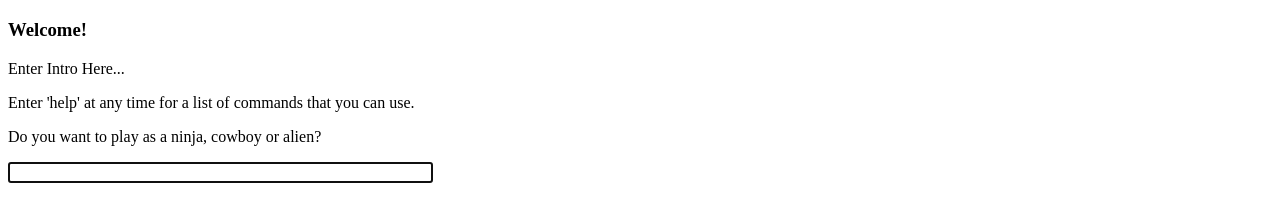
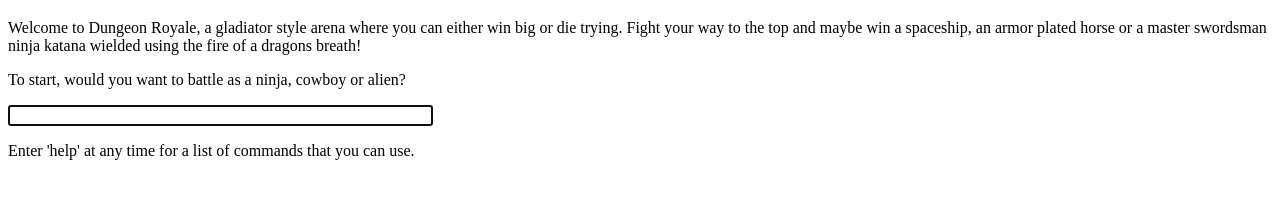
Before and after one commit to Ginkobaloba/RolePG, a plain HTML site: page index.html in a window 1280 px wide. Shown: the part 61-282 px from the top of the page. Drawn offline with Linux system fonts and the light colour scheme.

Commit message:
added playercontainer & enemycontainer but commented out for now

```diff
--- a/index.html
+++ b/index.html
@@ -2,9 +2,9 @@
 <html lang="en">
 <head>
 	<meta charset="utf-8">
-	<!-- <script type="text/javascript" src="scripts/App.js"></script>
+	<script type="text/javascript" src="scripts/App.js"></script>
 	<script type="text/javascript" src="scripts/jquery.js"></script>
-	<link rel="stylesheet" type="text/css" href="scripts/css.css"> -->
+	<link rel="stylesheet" type="text/css" href="scripts/styles.css">
 	<title>devCodeCamp &middot;RPG</title>
 	<script src="app.js"></script>
 	<meta name="description" content="Dungeon Royale RPG">
@@ -12,25 +12,45 @@
 </head>
 
 <body>
+    <h1>Dungeon Royale</h1>
+
+    <div id="container">
+    	<!-- <div id="sidebar"></div> -->
+	    <div id="console">
+	    <p>Welcome to Dungeon Royale, a gladiator style arena where you can either win big or die trying.
+	       Fight your way to the top and maybe win a spaceship, an armor plated horse or a master swordsman ninja katana wielded using the fire of a dragons breath!</p>
+
+	    <p>To start, would you want to battle as a ninja, cowboy or alien?</p>
+
+	    <form onsubmit="return false">
+	   		<input type="text" id="submit" size="50" autofocus="autofocus" style="display:inline-block">
+	    </form>
+
+	    </div>
+
+	    <!-- <p id="message_help">Help &amp; Directions for game</p> -->
 
 
-    <h1>Dungeon Royale</h1>
-    <h3>Welcome!</h3>
-
-    <div id="console">
-    <p>Enter Intro Here...</p>
-    <p>Enter 'help' at any time for a list of commands that you can use.</p>
-    <p>Do you want to play as a ninja, cowboy or alien?</p>
+	<!-- <div id="playercontainer">
+		<svg xmlns="http://www.w3.org/2000/svg" version="1.1" x="0px" y="0px" viewBox="0 0 100 100">
+		     <path fill-opacity="0" stroke-width="1" stroke="#bbb" d="M81.495,13.923c-11.368-5.261-26.234-0.311-31.489,11.032C44.74,13.612,29.879,8.657,18.511,13.923  C6.402,19.539,0.613,33.883,10.175,50.804c6.792,12.04,18.826,21.111,39.831,37.379c20.993-16.268,33.033-25.344,39.819-37.379  C99.387,33.883,93.598,19.539,81.495,13.923z"/>
+		     <path id="player-path" fill-opacity="0" stroke-width="3" stroke="#ED6A5A " d="M81.495,13.923c-11.368-5.261-26.234-0.311-31.489,11.032C44.74,13.612,29.879,8.657,18.511,13.923  C6.402,19.539,0.613,33.883,10.175,50.804c6.792,12.04,18.826,21.111,39.831,37.379c20.993-16.268,33.033-25.344,39.819-37.379  C99.387,33.883,93.598,19.539,81.495,13.923z"/>
+		</svg>
+	</div>
+	<div id="enemycontainer">
+ 		<svg xmlns="http://www.w3.org/2000/svg" version="1.1" x="0px" y="0px" viewBox="0 0 100 100">
+            <path fill-opacity="0" stroke-width="1" stroke="#bbb" d="M81.495,13.923c-11.368-5.261-26.234-0.311-31.489,11.032C44.74,13.612,29.879,8.657,18.511,13.923  C6.402,19.539,0.613,33.883,10.175,50.804c6.792,12.04,18.826,21.111,39.831,37.379c20.993-16.268,33.033-25.344,39.819-37.379  C99.387,33.883,93.598,19.539,81.495,13.923z"/>
+            <path id="enemy-path" fill-opacity="0" stroke-width="3" stroke="#ED6A5A " d="M81.495,13.923c-11.368-5.261-26.234-0.311-31.489,11.032C44.74,13.612,29.879,8.657,18.511,13.923  C6.402,19.539,0.613,33.883,10.175,50.804c6.792,12.04,18.826,21.111,39.831,37.379c20.993-16.268,33.033-25.344,39.819-37.379  C99.387,33.883,93.598,19.539,81.495,13.923z"/>
+        </svg>
+	</div> -->
 
 
-    </div>
+	    <div id="footer">
+	    	<p>Enter 'help' at any time for a list of commands that you can use.</p>
+	    </div>
 
-    <!-- <p id="message_help">Help &amp; Directions for game</p> -->
-    <form onsubmit="return false">
-    <input type="text" id="submit" size="50" autofocus="autofocus" style="display:inline-block>
-    </form>
-
-	<script src="app.js"></script>
+		<script src="app.js"></script>
+	</div>
 </body>
 
 </html>
```
